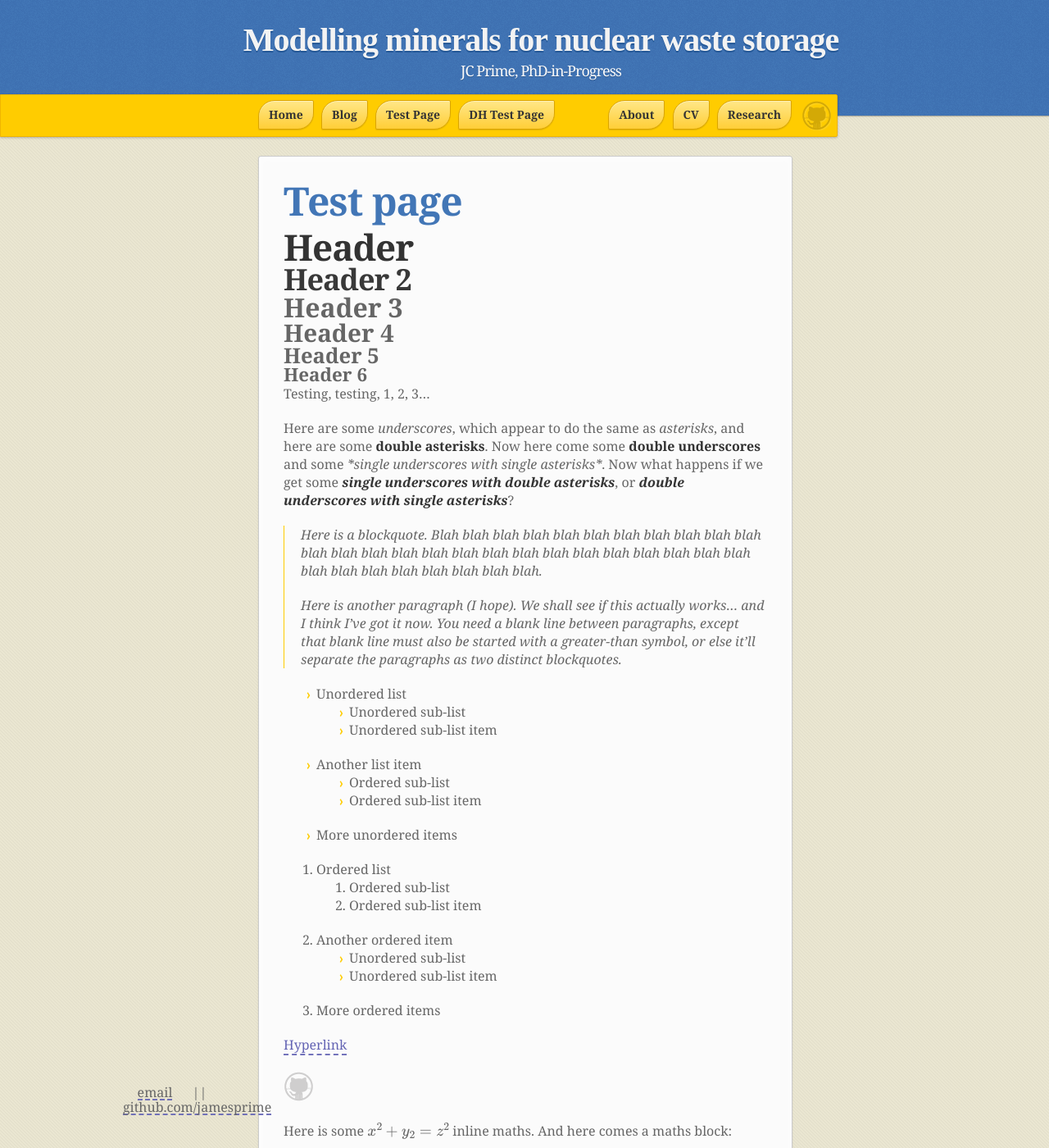
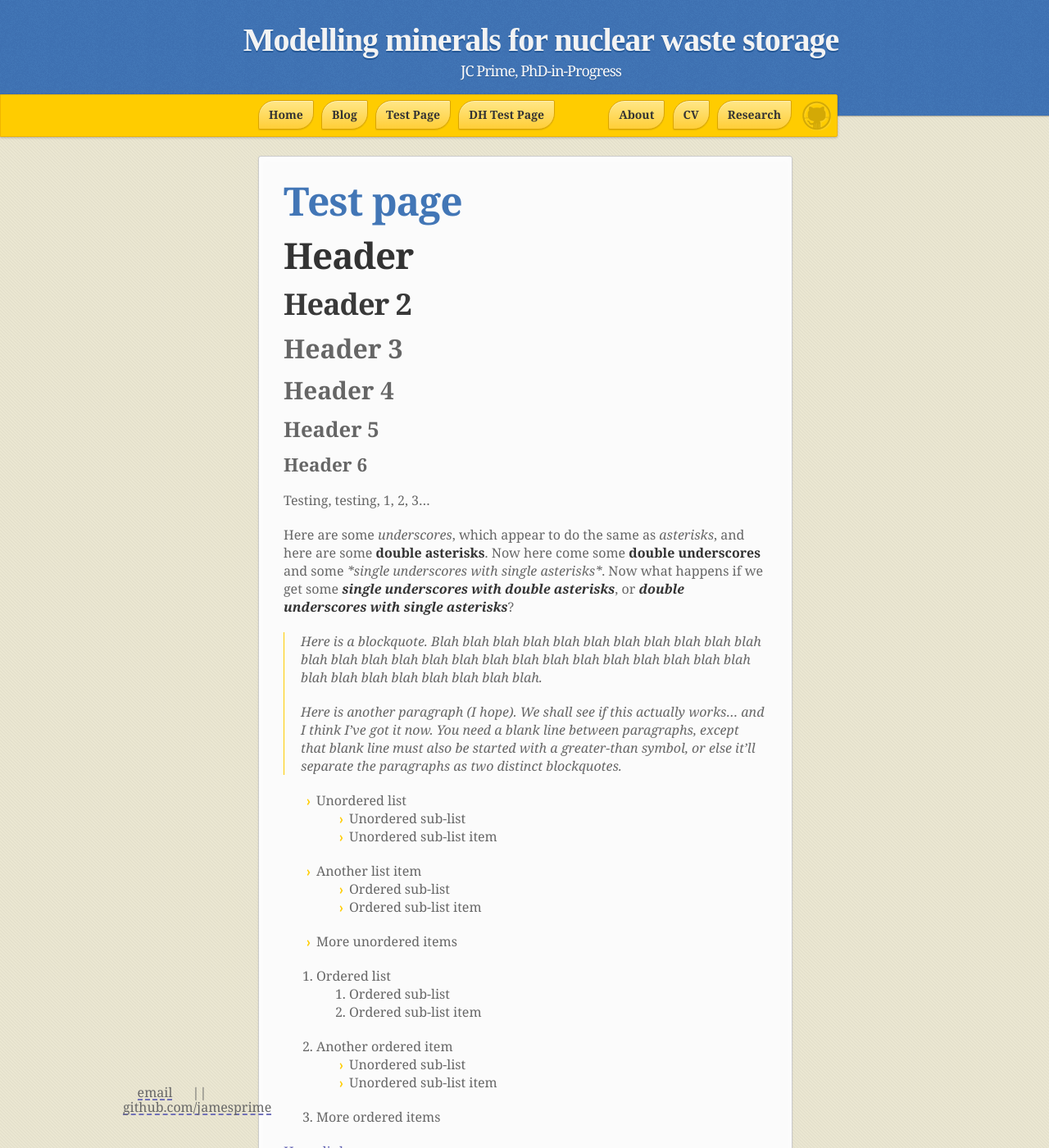
Before and after one commit to jamesprime/jamesprime.github.io, a Jekyll site: the page built from _pages/test/index.md, in a window 1280 px wide and 1400 px high. Shown: the whole window at 82% size. Built offline with Jekyll 4.4.1, drawn with Linux system fonts in a browser that asks for light colours; nearby versions of some CDN libraries; some web fonts are replaced; formulas are drawn with MathJax 3.

Commit message:
Updated /_sass/jamesprime.scss
Changed h1.page-title margin-bottom:10px to 20px, and changed h1-6 margin:0 to 0 0 20px, as a further test

```diff
--- a/_sass/jamesprime.scss
+++ b/_sass/jamesprime.scss
@@ -25,7 +25,7 @@ h5,
 h6 {
     color: #333;
     font-weight: bold;
-    margin: 0;
+    margin: 0 0 20px;
     line-height: 1em;
 }
 
@@ -52,7 +52,7 @@ h1 {
     &.page_title {
         color: #4276b6;
         font-size: 3em;
-        margin-bottom: 10px;
+        margin-bottom: 20px;
     }
 }
 
```
